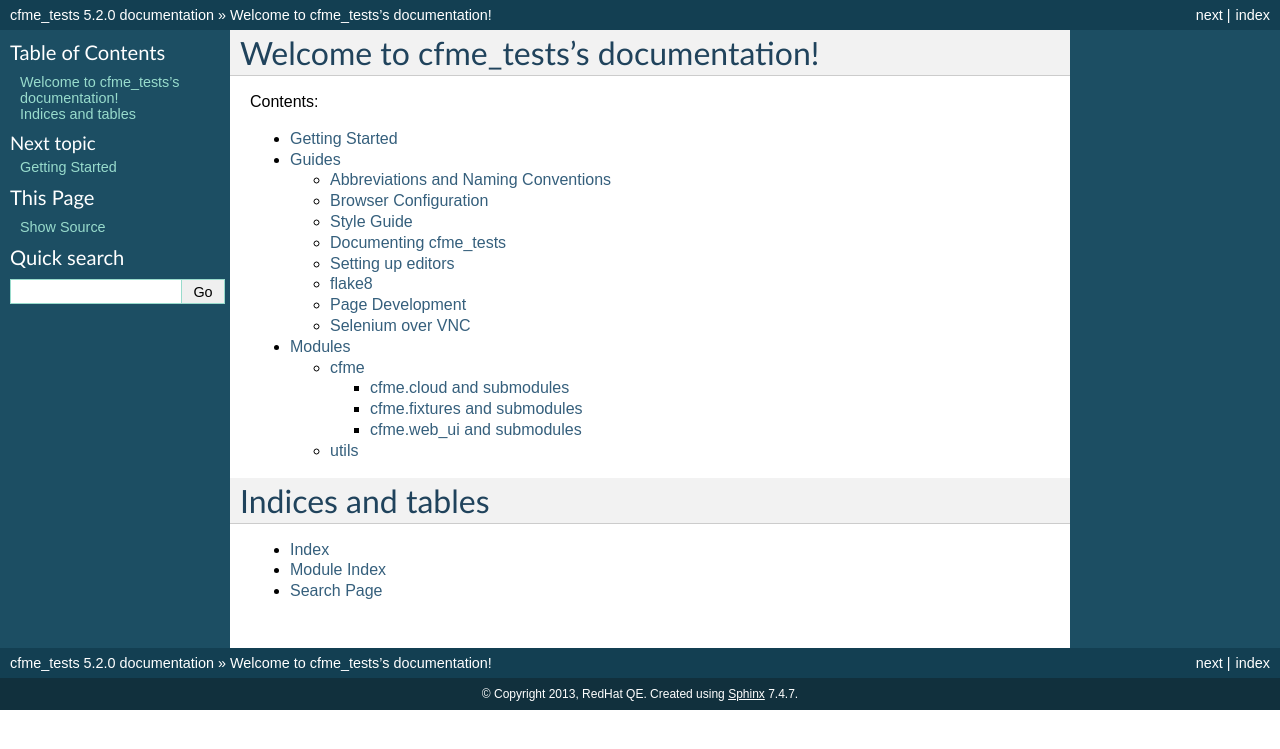
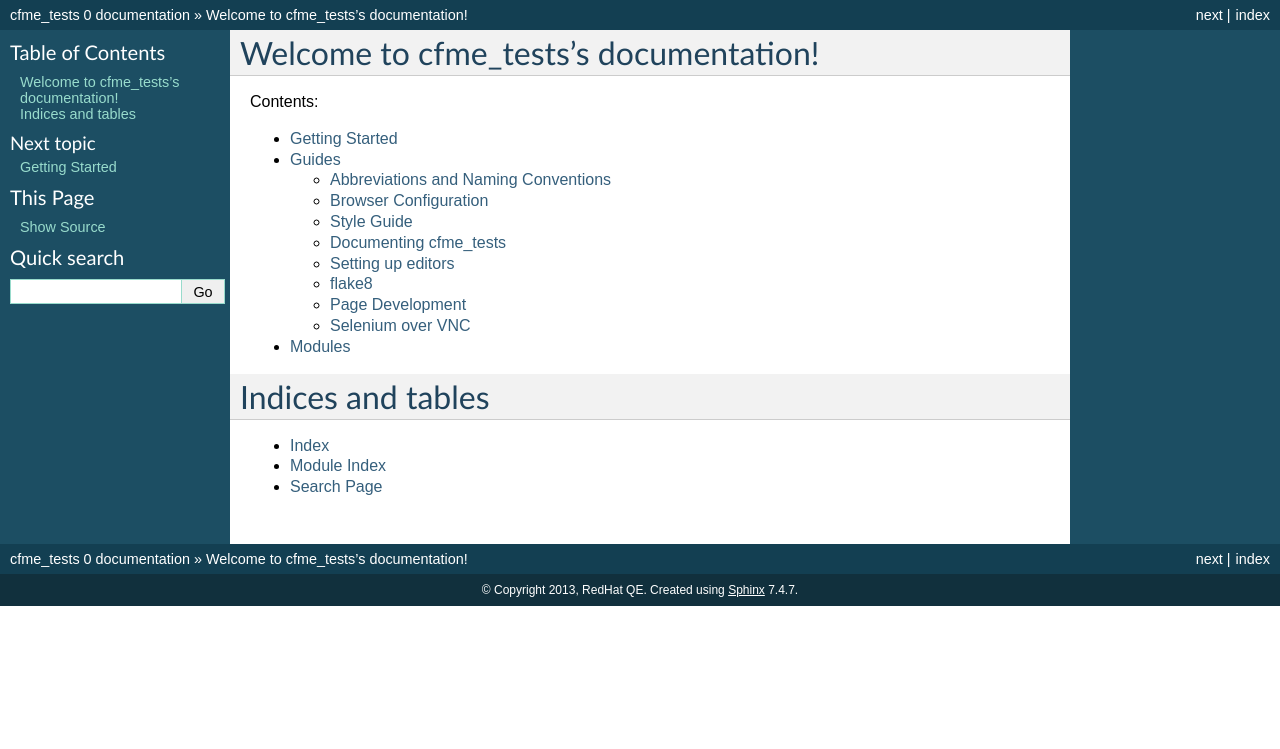
Before and after one commit to seandst/cfme_tests, a Sphinx documentation site: the page built from docs/index.rst, in a window 1280 px wide. Shown: the top 749 px of the page. Built offline with Sphinx 7.4.7, drawn with Linux system fonts in a browser that asks for light colours; pages that are not in the unit, such as notebooks, are missing from menus.

```diff
--- a/docs/conf.py
+++ b/docs/conf.py
@@ -11,14 +11,17 @@
 # All configuration values have a default; values that are commented out
 # serve to show the default.
 
-import sys, os
+import os
+import sys
 
 # If extensions (or modules to document with autodoc) are in another directory,
 # add these directories to sys.path here. If the directory is relative to the
 # documentation root, use os.path.abspath to make it absolute, like shown here.
-sys.path.append(os.path.abspath('../'))
+sys.path.insert(0, os.path.abspath('../'))
 on_rtd = os.environ.get('READTHEDOCS', None) == 'True'
 if on_rtd:
+    clean_autogenerated_docs = True
+
     a = open('../conf/env.yaml', 'w')
     a.write(open('../conf/env.yaml.template', 'r').read())
     a.close()
@@ -32,7 +35,7 @@ if on_rtd:
 
 # Add any Sphinx extension module names here, as strings. They can be extensions
 # coming with Sphinx (named 'sphinx.ext.*') or your custom ones.
-extensions = ['sphinx.ext.autodoc', 'sphinx.ext.viewcode', 'cartouche']
+extensions = ['sphinx.ext.autodoc', 'sphinx.ext.viewcode', 'cartouche', 'utils.apidoc']
 
 # Add any paths that contain templates here, relative to this directory.
 templates_path = ['_templates']
@@ -55,9 +58,9 @@ copyright = u'2013, RedHat QE'
 # built documents.
 #
 # The short X.Y version.
-version = '5.2.0'
+version = '0'
 # The full version, including alpha/beta/rc tags.
-release = '5.2.0'
+release = '0'
 
 # The language for content autogenerated by Sphinx. Refer to documentation
 # for a list of supported languages.
@@ -177,21 +180,20 @@ htmlhelp_basename = 'cfme_testsdoc'
 # -- Options for LaTeX output --------------------------------------------------
 
 latex_elements = {
-# The paper size ('letterpaper' or 'a4paper').
-#'papersize': 'letterpaper',
+    # The paper size ('letterpaper' or 'a4paper').
+    #'papersize': 'letterpaper',
 
-# The font size ('10pt', '11pt' or '12pt').
-#'pointsize': '10pt',
+    # The font size ('10pt', '11pt' or '12pt').
+    #'pointsize': '10pt',
 
-# Additional stuff for the LaTeX preamble.
-#'preamble': '',
+    # Additional stuff for the LaTeX preamble.
+    #'preamble': '',
 }
 
 # Grouping the document tree into LaTeX files. List of tuples
 # (source start file, target name, title, author, documentclass [howto/manual]).
 latex_documents = [
-  ('index', 'cfme_tests.tex', u'cfme\\_tests Documentation',
-   u'RedHat QE', 'manual'),
+    ('index', 'cfme_tests.tex', u'cfme\\_tests Documentation', u'RedHat QE', 'manual'),
 ]
 
 # The name of an image file (relative to this directory) to place at the top of
@@ -234,9 +236,8 @@ man_pages = [
 # (source start file, target name, title, author,
 #  dir menu entry, description, category)
 texinfo_documents = [
-  ('index', 'cfme_tests', u'cfme_tests Documentation',
-   u'RedHat QE', 'cfme_tests', 'One line description of project.',
-   'Miscellaneous'),
+    ('index', 'cfme_tests', 'cfme_tests Documentation', u'RedHat QE', 'cfme_tests',
+        'cfme_tests Documentation', 'Miscellaneous'),
 ]
 
 # Documents to append as an appendix to all manuals.
--- a/docs/index.rst
+++ b/docs/index.rst
@@ -5,6 +5,7 @@ Contents:
 
 .. toctree::
    :titlesonly:
+   :maxdepth: 2
 
    getting_started
    guides
--- a/docs/modules.rst
+++ b/docs/modules.rst
@@ -4,4 +4,6 @@ Modules
 .. toctree::
     :glob:
 
-    modules/*
+    modules/cfme/cfme
+    modules/fixtures/fixtures
+    modules/utils/utils
--- a/docs/modules/cfme/cloud.rst
+++ /dev/null
@@ -1,5 +0,0 @@
-cfme.cloud and submodules
-=========================
-
-.. automodule:: cfme.cloud
-.. automodule:: cfme.cloud.provider
--- a/docs/modules/cfme/fixtures.rst
+++ /dev/null
@@ -1,6 +0,0 @@
-cfme.fixtures and submodules
-============================
-
-.. automodule:: cfme.fixtures
-.. automodule:: cfme.fixtures.login
-.. automodule:: cfme.fixtures.pytest_selenium
--- a/docs/modules/cfme/web_ui.rst
+++ /dev/null
@@ -1,7 +0,0 @@
-cfme.web_ui and submodules
-==========================
-
-.. automodule:: cfme.web_ui
-.. automodule:: cfme.web_ui.accordion
-.. automodule:: cfme.web_ui.menu
-.. automodule:: cfme.web_ui.toolbar
```
Also changed, not shown: docs/modules/cfme.rst (deleted, +0 -15 lines), docs/modules/utils.rst (deleted, +0 -13 lines), 2 other files.
